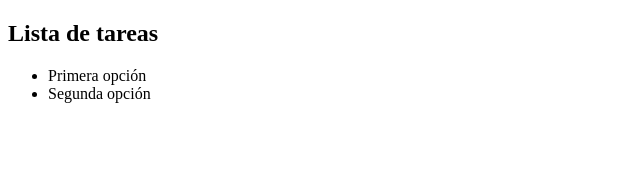
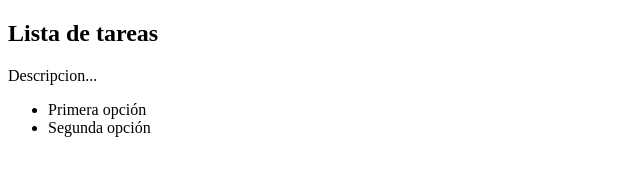
Before and after one commit to jorgescudero/repo-1, a plain HTML site: page index.html in a window 1280 px wide. Shown: the whole page, without its empty margins (0-640 px from the left). Drawn offline with Linux system fonts and the light colour scheme.

Commit message:
Inicio de la descricion

```diff
--- a/index.html
+++ b/index.html
@@ -6,6 +6,9 @@
   </head>
   <body>
     <h2>Lista de tareas</h2>
+    <p>
+      Descripcion...
+    </p>
     <ul>
       <li>Primera opción</li>
       <li>Segunda opción</li>
```
